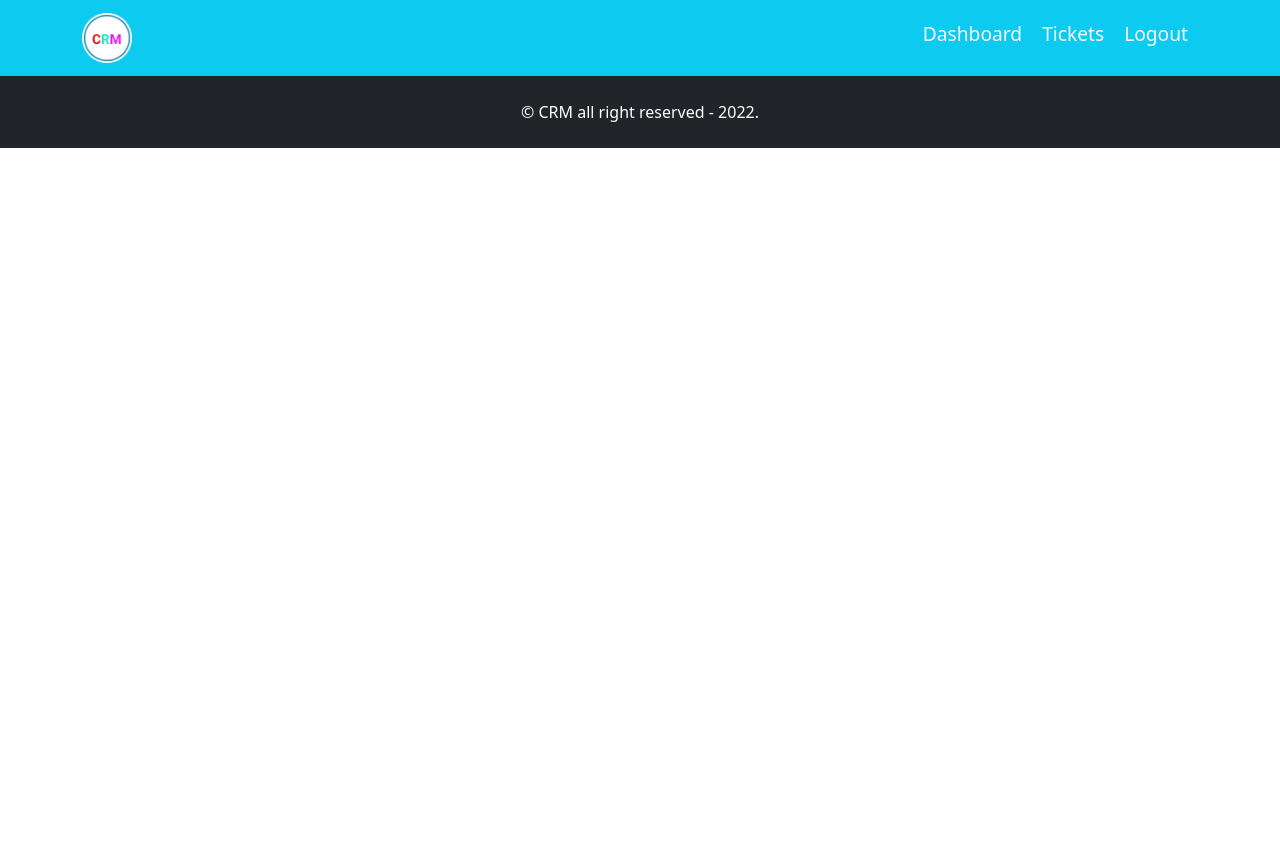
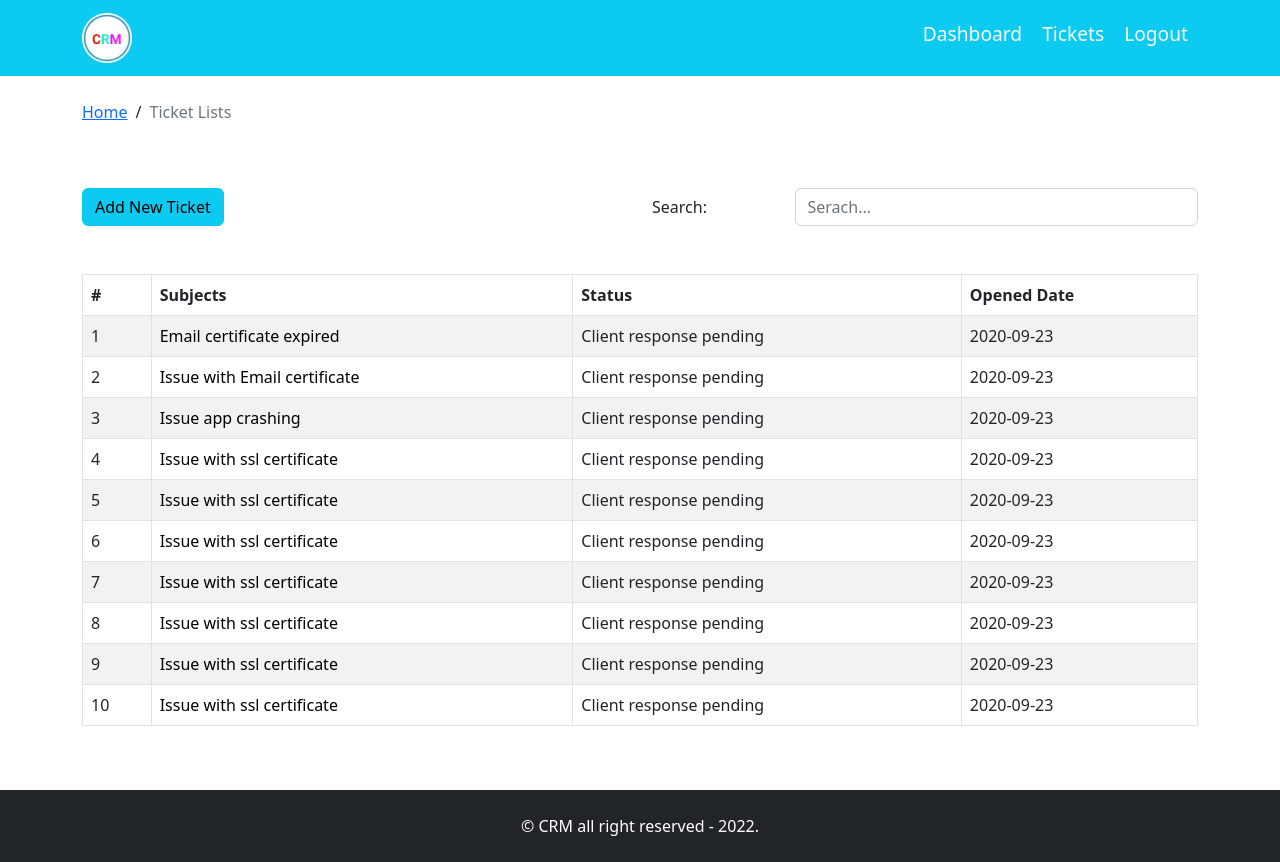
Before and after one commit to PavitarSharma/crm-frontend, a React (Create React App) app: page /ticket-list in a window 1280 px wide. Before the commit the page ends 800 px from the top, so only its background shows below. Built offline with nearby package versions, Linux system fonts and the light colour scheme.

Commit message:
ticket list page

```diff
--- a/src/App.js
+++ b/src/App.js
@@ -1,7 +1,7 @@
 import React from 'react'
 import { BrowserRouter, Routes, Route } from "react-router-dom"
 import { Footer, Header } from './components'
-import { AddTicket, DashBoard, Login, Register, ResetPassword } from './pages'
+import { AddTicket, DashBoard, Login, Register, ResetPassword, TicketList } from './pages'
 const App = () => {
   return (
     <div>
@@ -13,6 +13,7 @@ const App = () => {
           <Route  path="/password-reset" element={ <ResetPassword /> } />
           <Route  path="/dashboard" element={ <DashBoard /> } />
           <Route  path="/add-ticket" element={ <AddTicket /> } />
+          <Route  path="/ticket-list" element={ <TicketList /> } />
         </Routes>
         <Footer />
       </BrowserRouter>
--- /dev/null
+++ b/src/components/Search/Search.jsx
@@ -0,0 +1,26 @@
+import { Form, Row, Col } from "react-bootstrap";
+
+const Search = ({ handleOnChange, search }) => {
+  return (
+    <div>
+      <Form>
+        <Form.Group as={Row}>
+          <Form.Label column sm={3}>
+            Search:{" "}
+          </Form.Label>
+          <Col sm={9}>
+            <Form.Control
+              id="search"
+              name="search"
+              value={search}
+              onChange={handleOnChange}
+              placeholder="Serach..."
+            />
+          </Col>
+        </Form.Group>
+      </Form>
+    </div>
+  );
+};
+
+export default Search;
--- a/src/components/TicketTable/TicketTable.jsx
+++ b/src/components/TicketTable/TicketTable.jsx
@@ -1,9 +1,10 @@
 import React from "react";
 import { Table } from "react-bootstrap";
 import { Link } from "react-router-dom";
-import tickets from "../../assets/data/dummy-ticket.json";
+// import ticket from "../../assets/data/dummy-ticket.json";
 
-const TicketTable = () => {
+const TicketTable = ({ tickets }) => {
+
   return (
     <Table striped bordered hover>
       <thead>
--- a/src/components/index.js
+++ b/src/components/index.js
@@ -4,3 +4,4 @@ export { default as Footer } from "./Footer/Footer"
 export { default as PageBreadcrumb } from "./PageBreadcrumb/PageBreadcrumb"
 export { default as TicketTable } from "./TicketTable/TicketTable"
 export { default as AddTicketForm } from "./AddTicketForm/AddTicketForm"
+export { default as Search } from "./Search/Search"
--- a/src/pages/index.js
+++ b/src/pages/index.js
@@ -3,3 +3,4 @@ export { default as Register } from "./auth/Register"
 export { default as ResetPassword } from "./auth/ResetPassword"
 export { default as DashBoard } from "./dashboard/DashBoard"
 export { default as AddTicket } from "./new-ticket/AddTicket"
+export { default as TicketList } from "./ticket-list/TicketList"
--- /dev/null
+++ b/src/pages/ticket-list/TicketList.jsx
@@ -0,0 +1,54 @@
+import { Container, Row, Col, Button } from "react-bootstrap";
+import { Link } from "react-router-dom";
+import { PageBreadcrumb, Search, TicketTable } from "../../components";
+import tickets from "../../assets/data/dummy-ticket.json";
+import { useState, useEffect } from "react";
+
+const TicketList = () => {
+  const [search, setSearch] = useState("");
+
+
+  useEffect(() => {
+
+  }, [search]);
+
+
+  const handleOnChange = (event) => {
+    const { value } = event.target;
+    setSearch(value);
+
+  };
+
+  const searchedTicket = tickets.filter((value) =>
+  value.subject.toLowerCase().includes(search.toLowerCase())
+);
+
+  return (
+    <Container>
+      <Row>
+        <Col>
+          <PageBreadcrumb page="Ticket Lists" />
+        </Col>
+      </Row>
+
+      <Row className="my-5">
+        <Col>
+          <Link to="/add-ticket">
+            <Button variant="info">Add New Ticket</Button>
+          </Link>
+        </Col>
+        <Col>
+          <Search handleOnChange={handleOnChange} search={search} />
+        </Col>
+      </Row>
+
+      <Row className="mb-5">
+        <Col>
+          <TicketTable tickets={searchedTicket} />
+        </Col>
+      </Row>
+    </Container>
+  );
+};
+
+export default TicketList;
```
